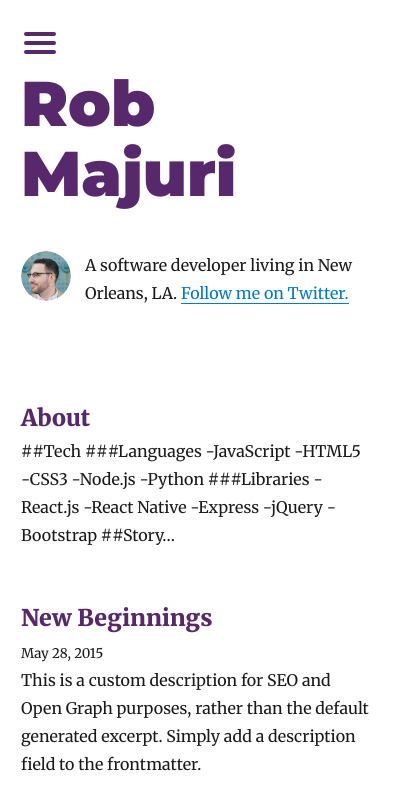
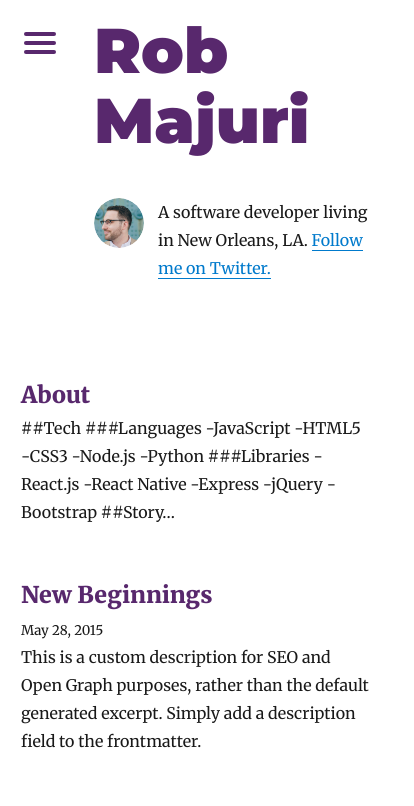
Before and after one commit to rmajuri/rob-majuri-blog, a Gatsby site: page / in a window 390 px wide. Shown: the top 806 px of the page, 414 px wide, since content can reach past the window. Built offline with nearby package versions, Linux system fonts and the light colour scheme; Gatsby itself is replaced by a stand-in of ours; some packages are replaced by stand-ins of ours.

Commit message:
added navbar and header is working responsively

```diff
--- a/src/components/bio.js
+++ b/src/components/bio.js
@@ -8,6 +8,7 @@
 import React from "react"
 import { useStaticQuery, graphql } from "gatsby"
 import Image from "gatsby-image"
+import style from "./bio.module.css"
 
 import { rhythm } from "../utils/typography"
 
@@ -39,6 +40,7 @@ const Bio = () => {
         display: `flex`,
         marginBottom: rhythm(2.5),
       }}
+      className={style.bioContainer}
     >
       <Image
         fixed={data.avatar.childImageSharp.fixed}
--- /dev/null
+++ b/src/components/bio.module.css
@@ -0,0 +1,5 @@
+@media (max-width: 700px) {
+  .bioContainer {
+    margin-bottom: 0 !important;
+  }
+}
--- a/src/components/layout.js
+++ b/src/components/layout.js
@@ -1,6 +1,8 @@
 import React from "react"
 import { Link } from "gatsby"
 import Nav from "./navbar"
+import style from "./layout.module.css"
+import Bio from "./bio"
 
 import { rhythm, scale } from "../utils/typography"
 
@@ -54,7 +56,13 @@ class Layout extends React.Component {
     }
     return (
       <div>
-        <Nav />
+        <div className={style.navAndHeaderContainer}>
+          <Nav />
+          <div className={style.mobileHeader}>
+            <header>{header}</header>
+            <Bio />
+          </div>
+        </div>
         <div
           style={{
             marginLeft: `auto`,
@@ -62,8 +70,9 @@ class Layout extends React.Component {
             maxWidth: rhythm(24),
             padding: `${rhythm(1.5)} ${rhythm(3 / 4)}`,
           }}
+          className={style.contentTop}
         >
-          <header>{header}</header>
+          <header className={style.webHeader}>{header}</header>
           <main>{children}</main>
           <footer>
             © {new Date().getFullYear()}, Built with
--- /dev/null
+++ b/src/components/layout.module.css
@@ -0,0 +1,23 @@
+.navAndHeaderContainer {
+  display: flex;
+  width: 100%;
+  justify-content: space-between;
+}
+
+@media (max-width: 700px) {
+  .webHeader {
+    display: none;
+  }
+  .mobileHeader {
+    width: 80%;
+    padding: 1rem;
+  }
+  .contentTop {
+    padding-top: 0 !important;
+  }
+}
+@media (min-width: 700px) {
+  .mobileHeader {
+    display: none;
+  }
+}
--- /dev/null
+++ b/src/pages/index.css
@@ -0,0 +1,5 @@
+@media (max-width: 700px) {
+  .webBio {
+    display: none;
+  }
+}
--- a/src/pages/index.js
+++ b/src/pages/index.js
@@ -5,6 +5,7 @@ import Bio from "../components/bio"
 import Layout from "../components/layout"
 import SEO from "../components/seo"
 import { rhythm } from "../utils/typography"
+import "./index.css"
 
 class BlogIndex extends React.Component {
   render() {
@@ -15,7 +16,9 @@ class BlogIndex extends React.Component {
     return (
       <Layout location={this.props.location} title={siteTitle}>
         <SEO title="All posts" />
-        <Bio />
+        <div className="webBio">
+          <Bio />
+        </div>
         {posts.map(({ node }) => {
           const title = node.frontmatter.title || node.fields.slug
           return (
```
